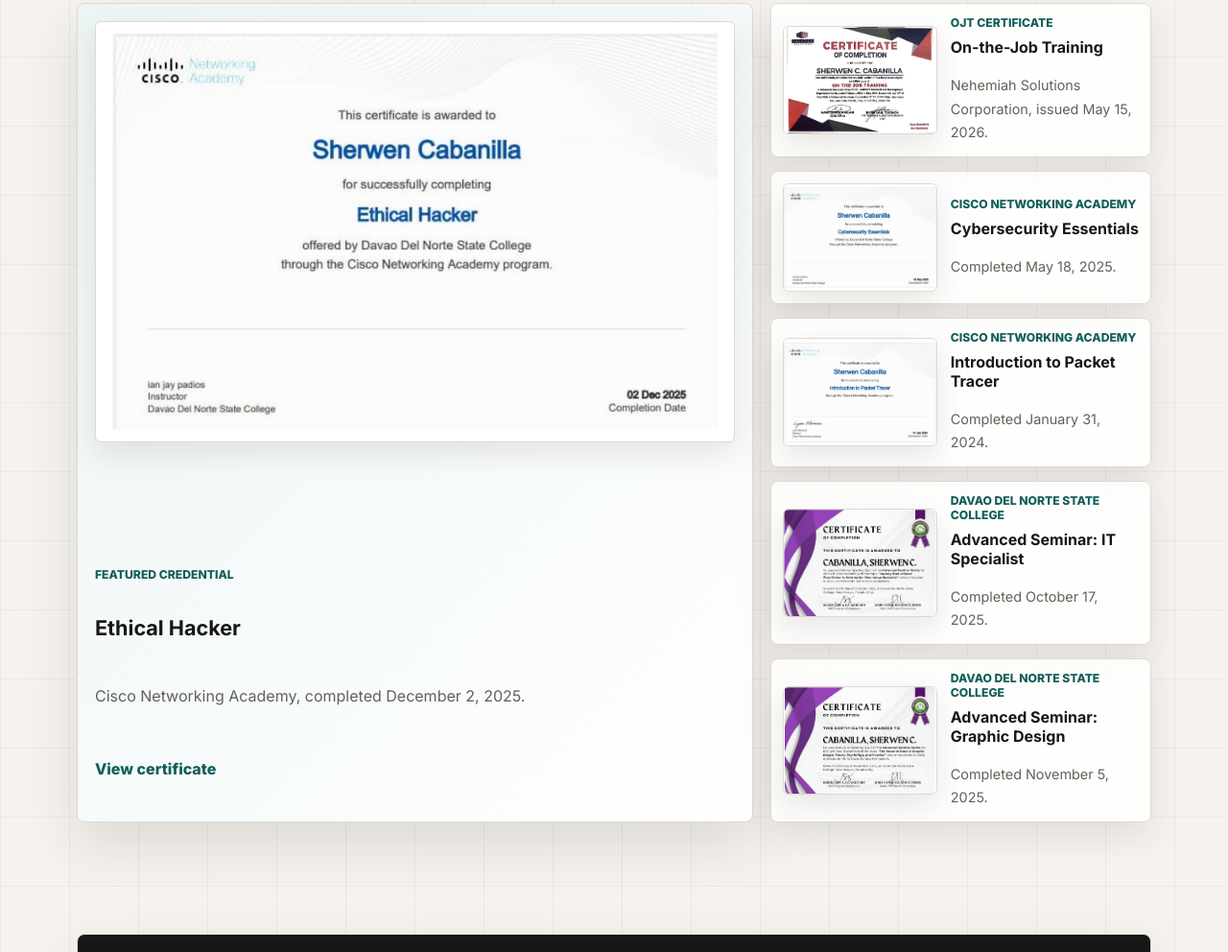
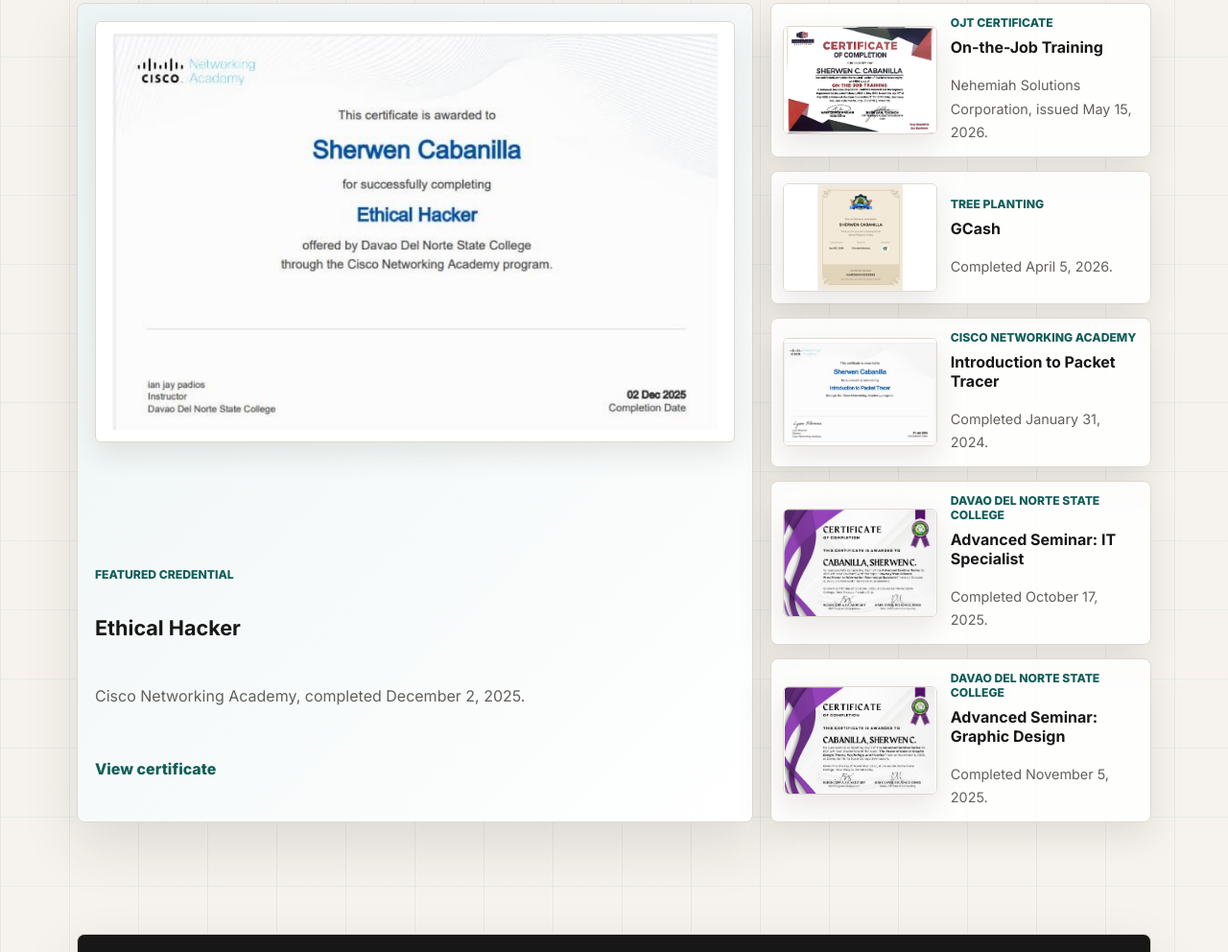
Before and after one commit to SherwenCabanilla/my_port, a plain HTML site: page index.html in a window 1280 px wide. Shown: the part 2749-3741 px from the top of the page at 96% size. Drawn offline with nearby package versions, Linux system fonts and the light colour scheme.

Commit message:
Add GCash certificate to portfolio gallery

```diff
--- a/index.html
+++ b/index.html
@@ -4,11 +4,7 @@
     <meta charset="UTF-8" />
     <meta name="viewport" content="width=device-width, initial-scale=1.0" />
     <title>Sherwen Cabanilla | Developer Portfolio</title>
-    <link
-      rel="icon"
-      type="image/png"
-      href="assets/certificates/logo.png"
-    />
+    <link rel="icon" type="image/png" href="assets/certificates/logo.png" />
     <meta
       name="description"
       content="Portfolio of Sherwen Cabanilla, a developer building practical websites, dashboards, and useful digital tools."
@@ -19,10 +15,7 @@
       href="https://fonts.googleapis.com/css2?family=Inter:wght@400;500;600;700;800&display=swap"
       rel="stylesheet"
     />
-    <link
-      href="https://unpkg.com/aos@2.3.1/dist/aos.css"
-      rel="stylesheet"
-    />
+    <link href="https://unpkg.com/aos@2.3.1/dist/aos.css" rel="stylesheet" />
     <link rel="stylesheet" href="styles.css" />
   </head>
   <body>
@@ -60,7 +53,9 @@
       <section class="hero">
         <div class="hero-copy" data-aos="fade-up">
           <p class="eyebrow">Developer portfolio</p>
-          <h1>I build practical websites and dashboards that feel simple to use.</h1>
+          <h1>
+            I build practical websites and dashboards that feel simple to use.
+          </h1>
           <p class="hero-text">
             I am Sherwen, a developer from Panabo City who builds practical
             websites, dashboards, and useful digital tools. I care about clear
@@ -115,12 +110,14 @@
       <section class="section about-section" id="about">
         <div class="section-heading" data-aos="fade-up">
           <p class="eyebrow">About</p>
-          <h2>Focused on useful software, clear design, and simple experiences.</h2>
+          <h2>
+            Focused on useful software, clear design, and simple experiences.
+          </h2>
         </div>
         <div class="about-content" data-aos="fade-up" data-aos-delay="120">
           <p>
-            I enjoy building digital systems that make everyday tasks easier.
-            My work focuses on clean interfaces, responsive layouts, and simple
+            I enjoy building digital systems that make everyday tasks easier. My
+            work focuses on clean interfaces, responsive layouts, and simple
             workflows that help users finish tasks faster.
           </p>
           <div class="stats">
@@ -195,9 +192,9 @@
               </div>
               <h3>Funnel System</h3>
               <p>
-                A Laravel-based funnel system developed during my OJT,
-                designed to manage funnel pages, user flow, and related data
-                through a MySQL database.
+                A Laravel-based funnel system developed during my OJT, designed
+                to manage funnel pages, user flow, and related data through a
+                MySQL database.
               </p>
               <ul class="tech-list">
                 <li>Laravel</li>
@@ -297,20 +294,20 @@
               data-aos-delay="80"
               tabindex="0"
               role="button"
-              data-certificate-src="assets/certificates/s2.png"
-              data-certificate-title="Cybersecurity Essentials"
-              data-certificate-meta="Cisco Networking Academy, completed May 18, 2025."
+              data-certificate-src="assets/certificates/gcash.jpg"
+              data-certificate-title="GCash"
+              data-certificate-meta="GCash certificate (training credential)."
             >
               <div class="certificate-preview">
                 <img
-                  src="assets/certificates/s2.png"
-                  alt="Cisco Networking Academy Cybersecurity Essentials certificate for Sherwen Cabanilla"
+                  src="assets/certificates/gcash.jpg"
+                  alt="GCash certificate for Sherwen Cabanilla"
                 />
               </div>
               <div class="certificate-info">
-                <span class="certificate-type">Cisco Networking Academy</span>
-                <h3>Cybersecurity Essentials</h3>
-                <p>Completed May 18, 2025.</p>
+                <span class="certificate-type">Tree planting</span>
+                <h3>GCash</h3>
+                <p>Completed April 5, 2026.</p>
               </div>
             </article>
 
```
Also changed, not shown: assets/certificates/gcash.jpg (added), 1 other file.
